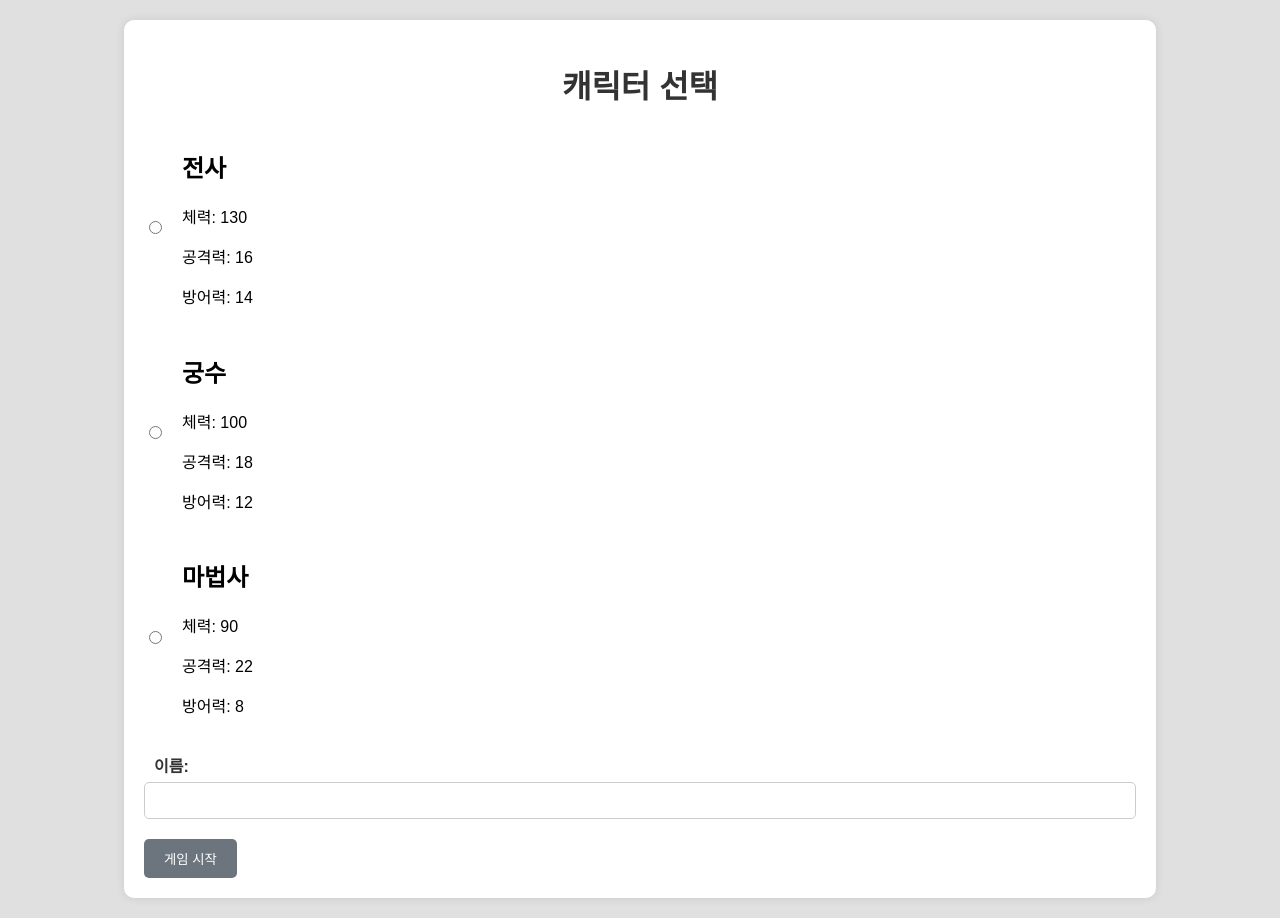
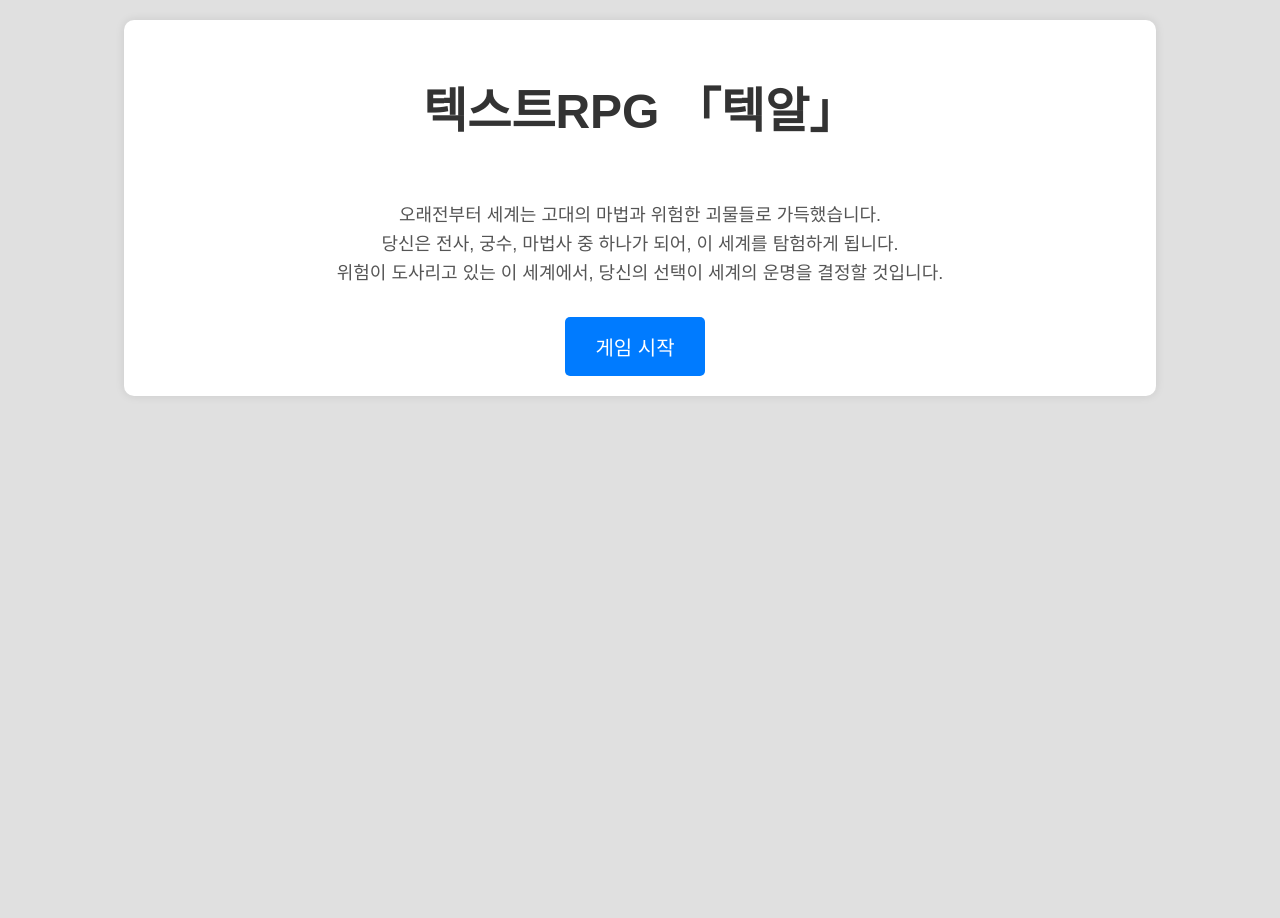
Before and after one commit to sonenhur/My-Coding-Lab, a Flask app: page / in a window 1280 px wide. After the commit the page ends 396 px from the top, so only its background shows below. Run offline with Flask 3, Linux system fonts and the light colour scheme.

Commit message:
Add files via upload

```diff
--- a/app.py
+++ b/app.py
@@ -38,12 +38,30 @@ def get_enemy_for_level(level):
     return random.choice(eligible_enemies)
 
 
+# @app.route("/")
+# def index():
+#     player_data = session.get("player")
+#     if not player_data:
+#         return render_template("character_selection.html", characters=CHARACTER_OPTIONS)
+#     return render_template("index.html", player=player_data)  # from_dict 생략 가능
 @app.route("/")
+def title():
+    return render_template("title.html")
+
+
+@app.route("/index")
 def index():
     player_data = session.get("player")
     if not player_data:
-        return render_template("character_selection.html", characters=CHARACTER_OPTIONS)
-    return render_template("index.html", player=player_data)  # from_dict 생략 가능
+        return redirect(url_for("character_selection"))
+
+    player = Character.from_dict(player_data)
+    return render_template("index.html", player=player)
+
+
+@app.route("/character_selection")
+def character_selection():
+    return render_template("character_selection.html", characters=CHARACTER_OPTIONS)
 
 
 @app.route("/select_character", methods=["POST"])
@@ -180,8 +198,8 @@ def rest():
 
 @app.route("/reset")
 def reset():
-    session.clear()  # 모든 세션 데이터를 지웁니다
-    return redirect(url_for("index"))  # 캐릭터 선택 화면으로 리디렉션합니다
+    session.clear()  # 세션 데이터 초기화
+    return redirect(url_for("title"))  # 캐릭터 선택 화면으로 리디렉션
 
 
 @app.route("/shop")
--- a/static/styles.css
+++ b/static/styles.css
@@ -1,3 +1,40 @@
+/* 타이틀 화면 스타일 */
+.title-container {
+  text-align: center;
+  padding-top: 50px;
+}
+
+.title-container h1 {
+  font-size: 48px;
+  color: #333; /* 어두운 회색 텍스트 */
+  margin-bottom: 30px;
+}
+
+.world-intro {
+  margin-bottom: 30px;
+  font-size: 18px;
+  line-height: 1.6;
+  color: #555; /* 중간 톤의 회색 */
+}
+
+.start-game {
+  margin-top: 20px;
+}
+
+.start-btn {
+  padding: 15px 30px;
+  font-size: 20px;
+  color: #fff; /* 흰색 텍스트 */
+  background-color: #007bff; /* 파란색 버튼 */
+  border-radius: 5px;
+  text-decoration: none;
+  transition: background-color 0.3s;
+}
+
+.start-btn:hover {
+  background-color: #0056b3; /* 더 어두운 파란색 */
+}
+
 /* 기본 스타일 */
 body {
   font-family: Arial, sans-serif;
--- a/templates/character_selection.html
+++ b/templates/character_selection.html
@@ -14,7 +14,6 @@
       <h1>캐릭터 선택</h1>
       <form action="{{ url_for('select_character') }}" method="post">
         <div class="character-options">
-          <!-- 캐릭터 직업 선택 -->
           {% for character in characters %}
           <div class="character-option">
             <input
@@ -35,7 +34,6 @@
           </div>
           {% endfor %}
         </div>
-        <!-- 플레이어 이름 입력 필드 추가 -->
         <div class="player-name">
           <label for="player_name">이름:</label>
           <input type="text" id="player_name" name="player_name" required />
--- /dev/null
+++ b/templates/title.html
@@ -0,0 +1,28 @@
+<!DOCTYPE html>
+<html lang="ko">
+  <head>
+    <meta charset="UTF-8" />
+    <title>텍스트RPG 「텍알」</title>
+    <link
+      rel="stylesheet"
+      type="text/css"
+      href="{{ url_for('static', filename='styles.css') }}"
+    />
+  </head>
+  <body>
+    <div class="container title-container">
+      <h1>텍스트RPG 「텍알」</h1>
+      <div class="world-intro">
+        <br>
+          오래전부터 세계는 고대의 마법과 위험한 괴물들로 가득했습니다.</br>
+          당신은 전사, 궁수, 마법사 중 하나가 되어, 이 세계를 탐험하게 됩니다.</br>
+          위험이 도사리고 있는 이 세계에서, 당신의 선택이 세계의 운명을 결정할 것입니다.</br>
+      </div>
+      <div class="start-game">
+        <a href="{{ url_for('character_selection') }}" class="start-btn"
+          >게임 시작</a
+        >
+      </div>
+    </div>
+  </body>
+</html>
```
Also changed, not shown: README.md, characters.json (indentation only).
